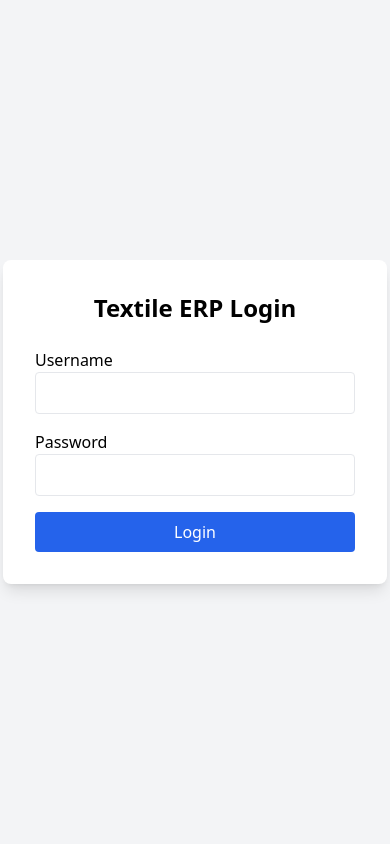
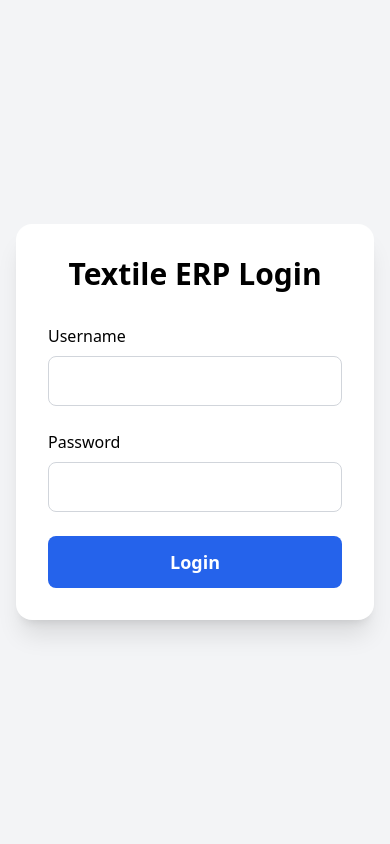
Before and after one commit to callmeyaseen/SAAS, a Django app: page / in a window 390 px wide. Run offline with Django 5.2, Linux system fonts and the light colour scheme; some libraries are stand-ins or nearby versions.

Commit message:
Login Page responsive bnaya h

```diff
--- a/accounts/templates/accounts/login.html
+++ b/accounts/templates/accounts/login.html
@@ -2,44 +2,61 @@
 <html>
 <head>
     <title>ERP Login</title>
+    <meta name="viewport" content="width=device-width, initial-scale=1.0">
     <script src="https://cdn.tailwindcss.com"></script>
 </head>
 
 <body class="bg-gray-100">
 
-<div class="min-h-screen flex items-center justify-center">
+<div class="min-h-screen flex items-center justify-center px-4">
 
-<div class="bg-white p-8 rounded-lg shadow-lg w-full max-w-sm">
+    <div class="bg-white w-full max-w-md p-8 rounded-2xl shadow-xl">
 
-<h2 class="text-2xl font-bold text-center mb-6">
+        <h2 class="text-3xl font-bold text-center mb-8">
             Textile ERP Login
         </h2>
 
         {% if messages %}
             {% for message in messages %}
-<div class="bg-red-100 text-red-700 px-4 py-2 rounded mb-4 text-center">
+                <div class="bg-red-100 text-red-700 px-4 py-3 rounded-lg mb-4 text-center">
                     {{ message }}
                 </div>
             {% endfor %}
         {% endif %}
 
-<form method="POST" class="space-y-4">
+        <form method="POST" class="space-y-6">
             {% csrf_token %}
 
             <div>
-<label>Username</label>
-<input type="text" name="username" required
-class="w-full border rounded px-3 py-2">
+                <label class="block text-base font-medium mb-2">
+                    Username
+                </label>
+
+                <input
+                    type="text"
+                    name="username"
+                    required
+                    class="w-full border border-gray-300 rounded-lg px-4 py-3 text-base focus:ring-2 focus:ring-blue-500 outline-none"
+                >
             </div>
 
             <div>
-<label>Password</label>
-<input type="password" name="password" required
-class="w-full border rounded px-3 py-2">
+                <label class="block text-base font-medium mb-2">
+                    Password
+                </label>
+
+                <input
+                    type="password"
+                    name="password"
+                    required
+                    class="w-full border border-gray-300 rounded-lg px-4 py-3 text-base focus:ring-2 focus:ring-blue-500 outline-none"
+                >
             </div>
 
-<button type="submit"
-class="w-full bg-blue-600 text-white py-2 rounded hover:bg-blue-700">
+            <button
+                type="submit"
+                class="w-full bg-blue-600 text-white py-3 rounded-lg text-lg font-semibold hover:bg-blue-700 transition"
+            >
                 Login
             </button>
 
--- a/dashboard/templates/home.html
+++ b/dashboard/templates/home.html
@@ -84,7 +84,7 @@
                 Item
             </a>
 
-            <a href="{% url 'create_po' %}" class="bg-gradient-to-r from-gray-800 to-gray-900 text-white py-1 text-center rounded-lg hover:scale-105 transition text-xs">
+            <a href="{% url 'purchasing:create_po' %}" class="bg-gradient-to-r from-gray-800 to-gray-900 text-white py-1 text-center rounded-lg hover:scale-105 transition text-xs">
                 PO
             </a>
 
```
Also changed, not shown: db.sqlite3. Lines whose indentation alone changed are shown as unchanged.
